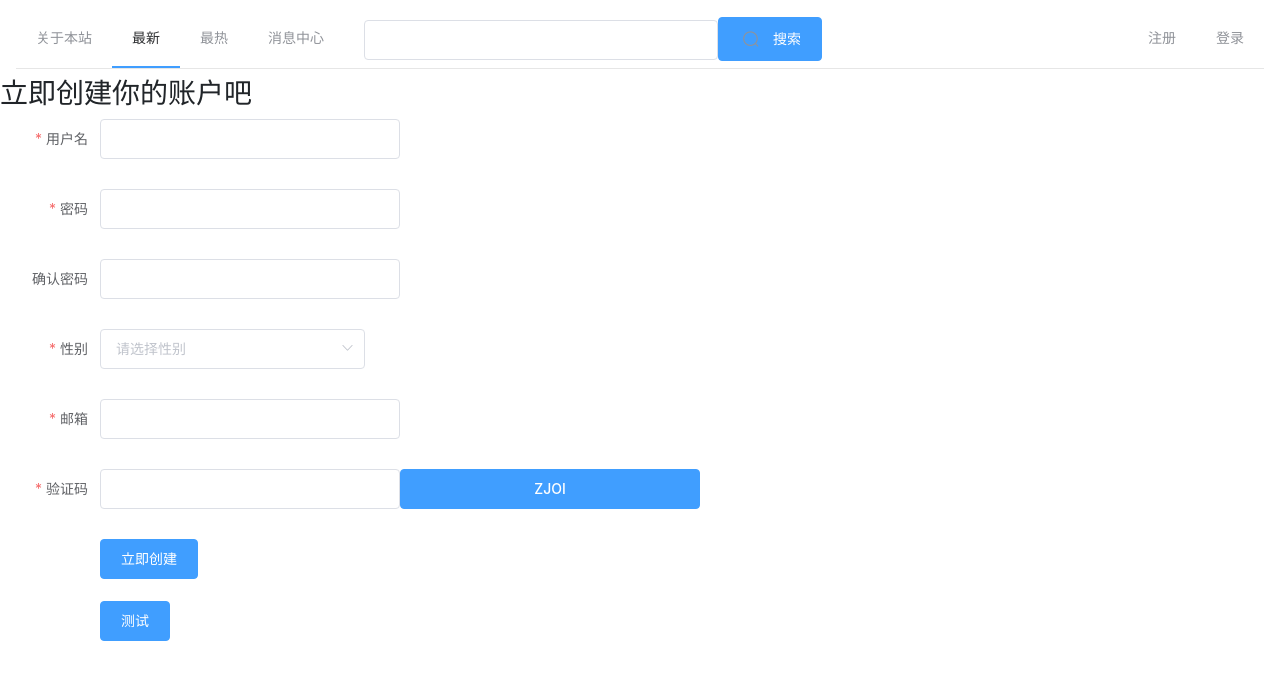
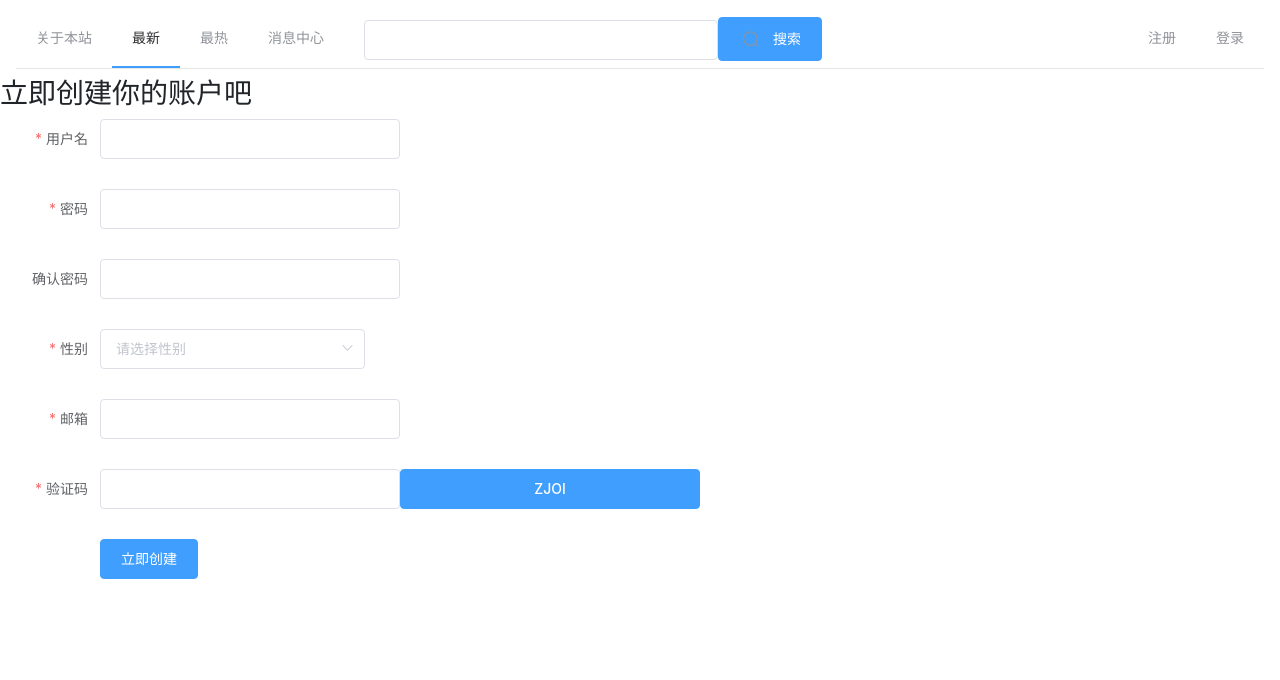
Before and after one commit to KenLoong/forum_front, a Vue app: page /register in a window 1280 px wide. Shown: the top 680 px of the page. Built offline with nearby package versions, Linux system fonts and the light colour scheme; what mavon-editor would draw is missing.

Commit message:
修改一些小bug

```diff
--- a/src/components/msg/LikeMe.vue
+++ b/src/components/msg/LikeMe.vue
@@ -10,7 +10,7 @@
                             <span v-text="msgVo.fromUser.username"></span>
                         </router-link>
                         <router-link :to="{name : 'PostDetail' , params: {pid:msgVo.postId}} ">
-                            <h4>点赞了你的<span v-text="msgVo.entityType == 1 ? '文章' : '评论'"></span>
+                            <h4>点赞了你的<span v-text="msgVo.msgType == 1 ? '文章' : '评论'"></span>
                             </h4>
                         </router-link>
 
--- a/src/views/Register.vue
+++ b/src/views/Register.vue
@@ -36,9 +36,7 @@
             <el-form-item>
                 <el-button type="primary" @click="submitForm('ruleForm')">立即创建</el-button>
             </el-form-item>
-            <el-form-item>
-                <el-button type="primary" @click=test>测试</el-button>
-            </el-form-item>
+
         </el-form>
     </div>
 </template>
--- a/src/views/Search.vue
+++ b/src/views/Search.vue
@@ -46,7 +46,7 @@
                 <ul class="list-unstyled mt-4">
                     <li class="media pb-3 pt-3 mb-3 border-bottom"  v-for="map in posts" >
                         <router-link :to="{name: 'Profile' ,params: {uid : map.user.id}}">
-                            <el-avatar  :src="uploadPath+map.user.avatar"></el-avatar>
+                            <el-avatar  :src="map.user.avatar"></el-avatar>
                         </router-link>
                         <div class="media-body">
                             <h6 class="mt-0 mb-3">
@@ -110,8 +110,6 @@
                 currentPage:1,
                 pageSize:5,
                 total:0,
-                picturePath:'http://47.115.88.155',
-                uploadPath:this.$axios.defaults.baseURL,
                 posts:'',
                 keyword:'',
 
```
